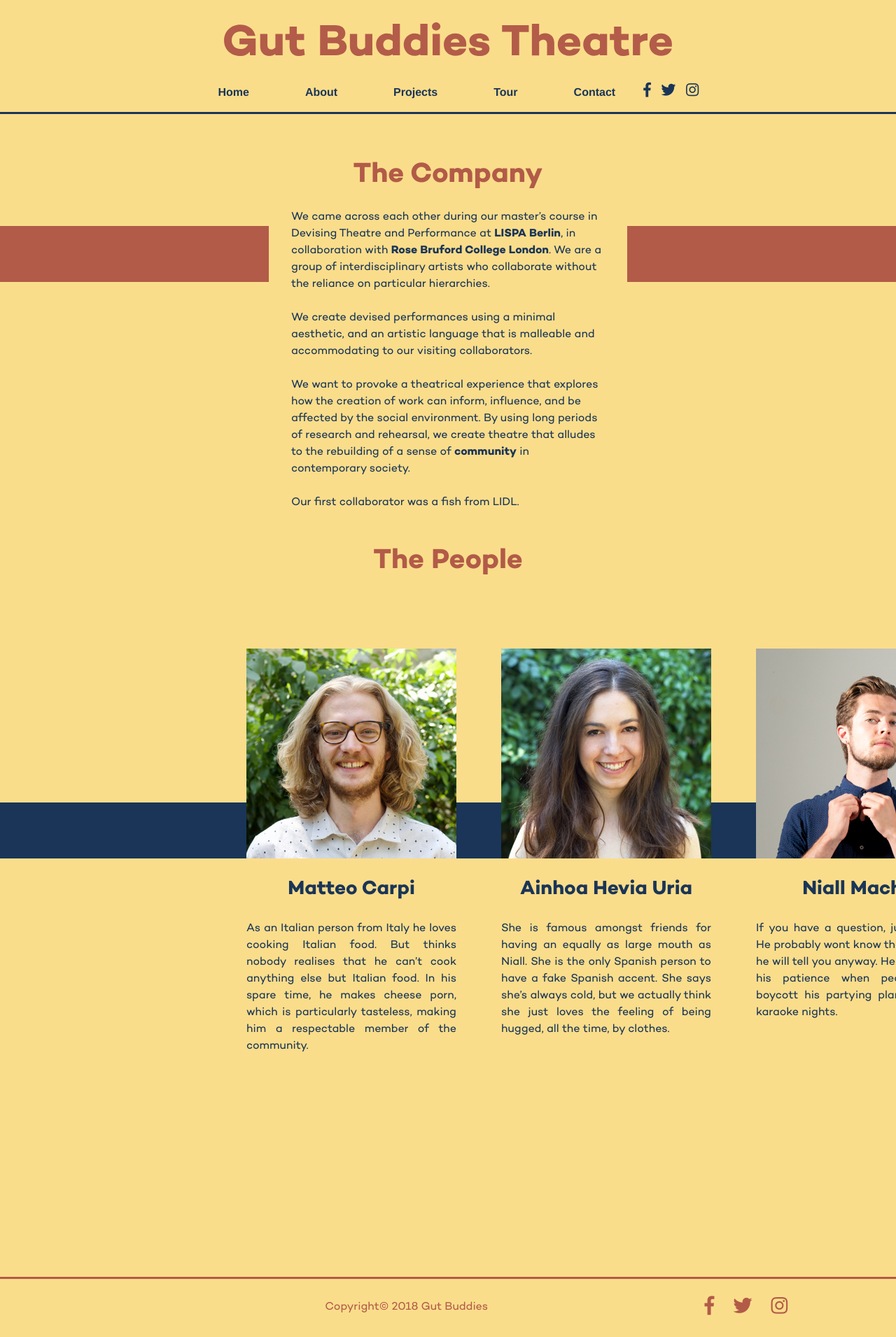
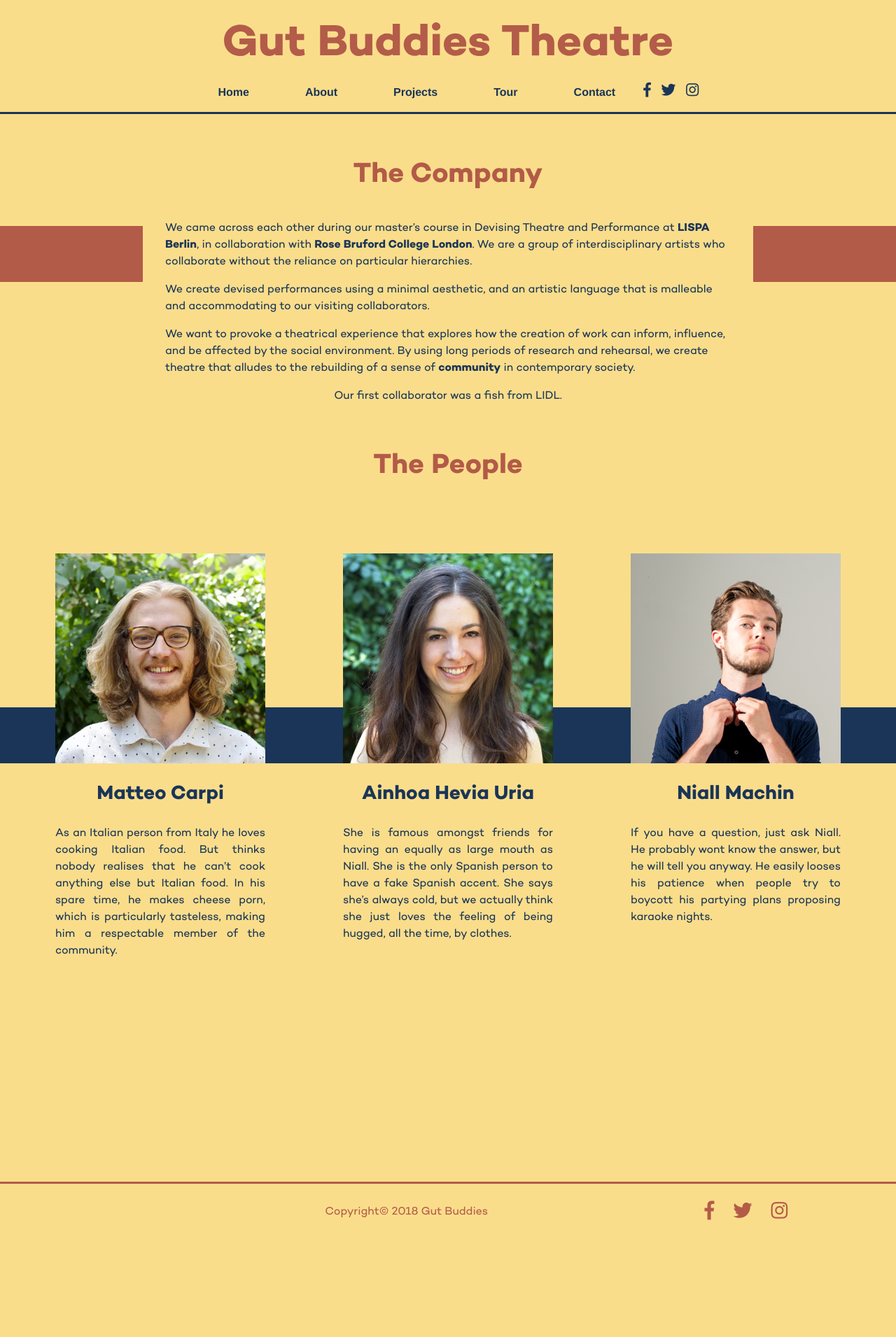
Before and after one commit to matteocarpi/GBT-Jekyll, a Jekyll site: the page built from company.md, in a window 1280 px wide. Shown: the whole page at 70% size. Built offline with Jekyll 4.4.1, drawn with Linux system fonts in a browser that asks for light colours; nearby versions of some CDN libraries; after the commit the page ends 1775 px from its top, so only the background shows below that.

Commit message:
adjusting company responsiveness

```diff
--- a/_layouts/company.html
+++ b/_layouts/company.html
@@ -4,16 +4,17 @@ layout: default
     <div class="red band">
     </div>
     <div class="company-wrapper">
+
       <div class="the-company">
+
         <div class="title">
           <h1>The Company</h1>
         </div>
 
-        <p class="bio">We came across each other during our master’s course in Devising Theatre and Performance at <strong>LISPA Berlin</strong>, in collaboration with <strong>Rose Bruford College London</strong>. We are a group of interdisciplinary artists who collaborate without the reliance on particular hierarchies.
-          <br><br>We create devised performances using a minimal aesthetic, and an artistic language that is malleable and accommodating to our visiting collaborators.
-          <br><br>We want to provoke a theatrical experience that explores how the creation of work can inform, influence, and be affected by the social environment. By using long periods of research and rehearsal, we create theatre that alludes to the rebuilding of a sense of <strong>community</strong> in contemporary society.
-          <br><br>Our first collaborator was a fish from LIDL.
+        <p class="bio">
+          {{ page.company_bio | markdownify}}
         </p>
+
       </div>
     </div>
 
@@ -26,8 +27,6 @@ layout: default
       <div class="blue band">
       </div>
 
-
-
       <div class="row-people">
 
         {% for item in page.people %}
@@ -39,41 +38,6 @@ layout: default
           </div>
 
         {% endfor %}
-        <!-- <div class="person">
-          <img class="avatar" src="/assets/company/matteo.png" alt="">
-          <h3 class="person">Matteo Carpi</h3>
-          <p>As an Italian person from Italy he loves cooking Italian food. But thinks nobody realises that he can’t cook anything else but Italian food. In his spare time, he makes cheese porn, which is particularly tasteless, making him a respectable member of the community. </p>
-        </div>
 
-        <div class="person">
-          <img class="avatar" class="avatar" src="/assets/company/ainhoa.png" alt="">
-          <h3 class="person">Ainhoa Hevia Uria</h3>
-          <p>She is famous amongst friends for having an equally as large mouth as Niall. She is the only Spanish person to have a fake Spanish accent. She says she’s always cold, but we actually think she just loves the feeling of being hugged, all the time, by clothes.</p>
-        </div>
-
-        <div class="person">
-          <img class="avatar" src="/assets/company/niall.png" alt="">
-            <h3 class="person">Niall Fallon</h3>
-            <p>If you have a question, just ask Niall. He probably wont know the answer, but he will tell you anyway.
-              He easily looses his patience when people try to boycott his partying plans proposing karaoke nights.
-            </p>
-        </div> -->
       </div>
-
-<!--Waiting to confirm Berta
-      <div class="blue band">
-      </div>
-
-      <div class="row people">
-
-
-        <div class="person berta">
-          <img class="avatar" src="assets/company/berta.png" alt="">
-            <h3 class="person">Berta del Ben</h3>
-            <p>If you have a question, just ask Niall. He probably wont know the answer, but he will tell you anyway.
-              He easily looses his patience when people try to boicot his partying plans proposing karaoke nights.
-            </p>
-        </div>
-      </div>
--->
     </div>
--- a/_sass/company.scss
+++ b/_sass/company.scss
@@ -30,7 +30,7 @@ $gred: #B25B48;
   background-color: $gyellow;
   position: relative;
   top: -12em;
-  width: 40%;
+  max-width: 872px;
   padding-left: 2em;
   padding-right: 2em;
 }
@@ -47,11 +47,13 @@ $gred: #B25B48;
 .row-people {
   display: flex;
   flex-direction: row;
-  justify-content: space-around;
+  justify-content: space-evenly;
   align-items: flex-start;
   top: -18.78em;
   position: relative;
-  padding: 0 20em 0 20em;
+  max-width: 1500px;
+  margin: 0 auto;
+  flex-wrap: wrap;
 }
 
 .person {
--- a/_sass/mobile.scss
+++ b/_sass/mobile.scss
@@ -49,12 +49,6 @@
 
 /* Small Laptop */
 @media screen and (max-width: 1025px) {
-  .row-people {
-    display: flex;
-    flex-direction: column;
-    align-items: center;
-    padding: 0;
-  }
 
   .blue.band {
     display: none;
```
